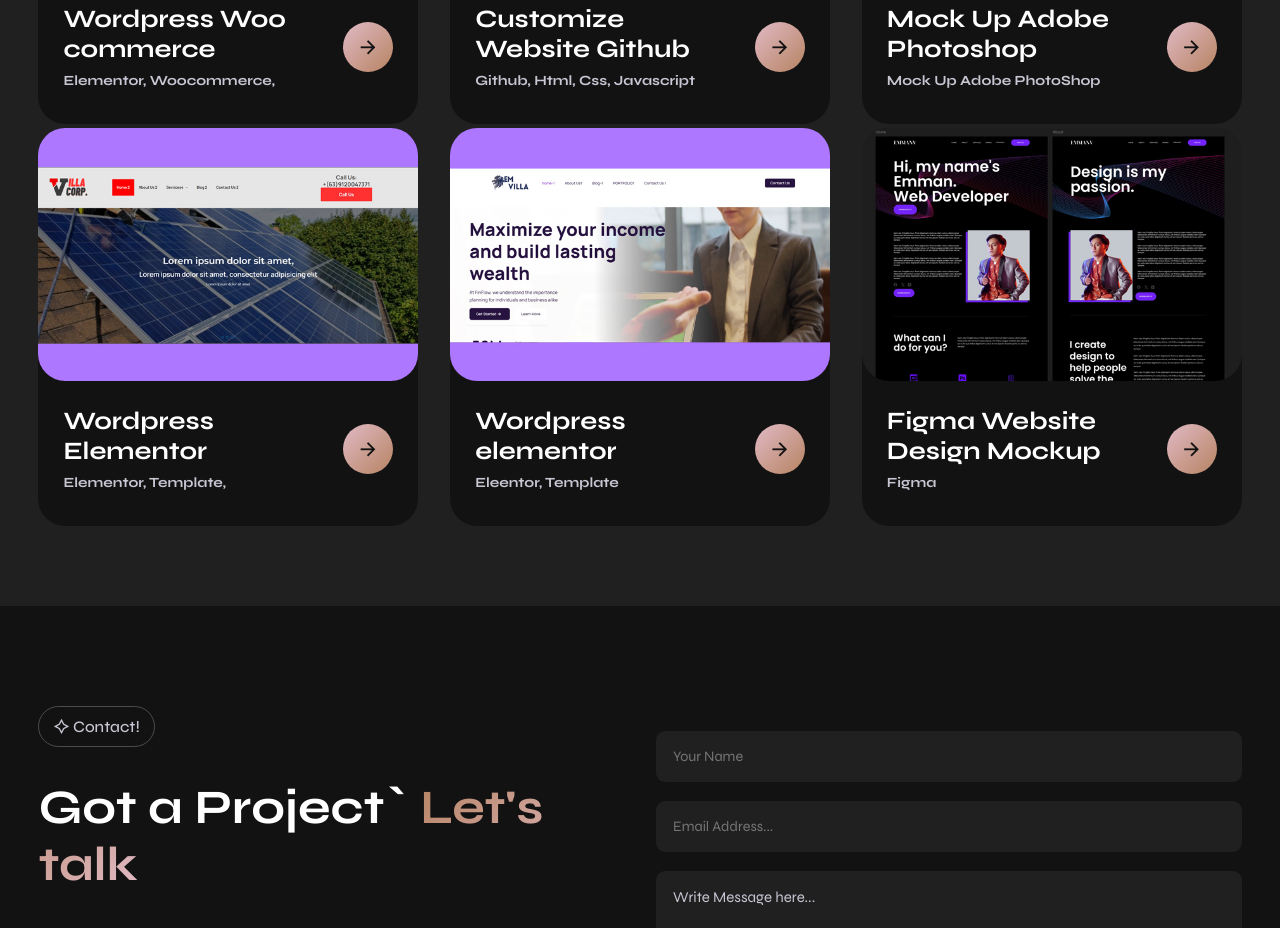
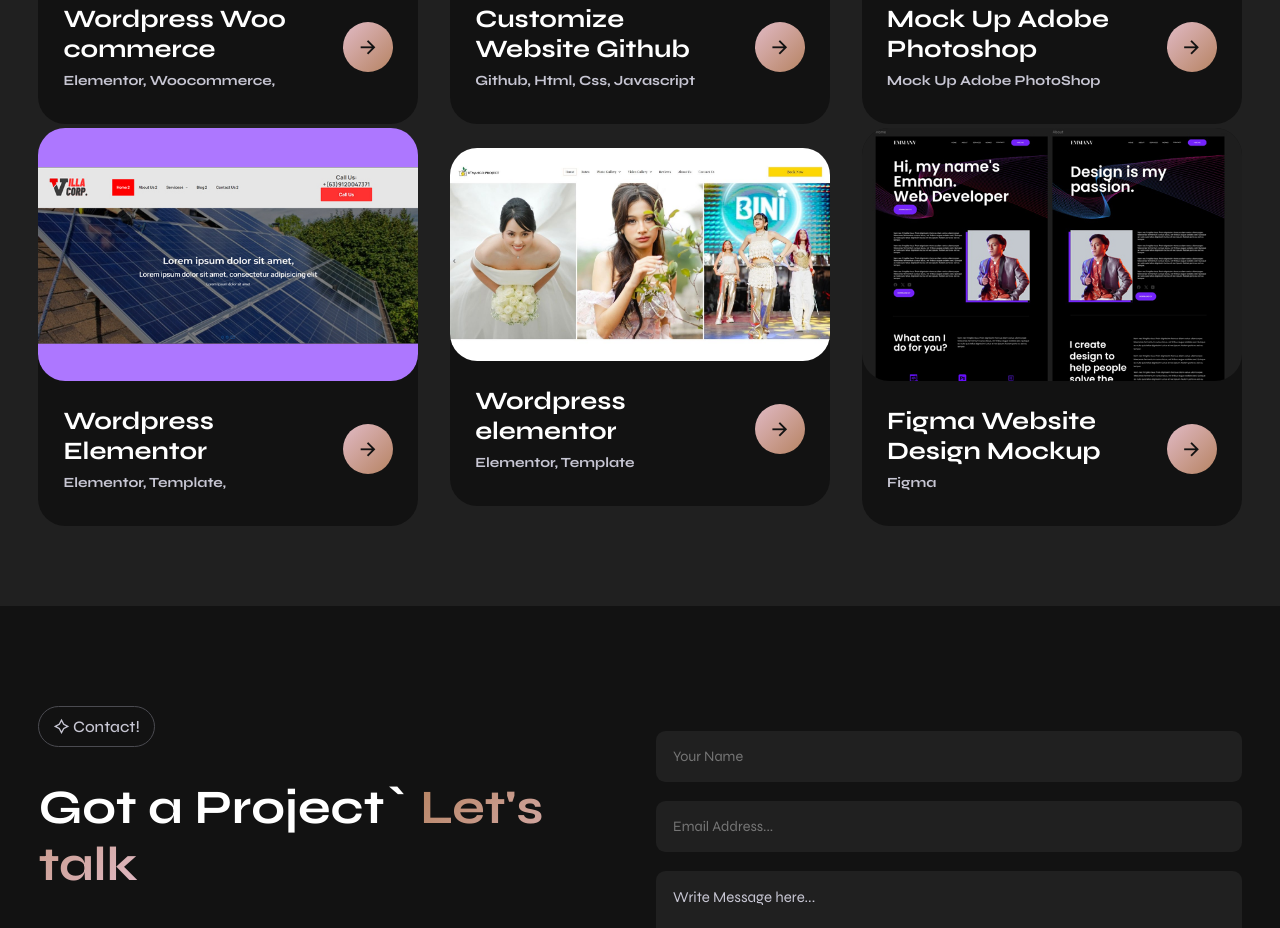
Before and after one commit to emman123484/Portfolio.io, a plain HTML site: page index.html in a window 1280 px wide. Shown: the part 3000-3928 px from the top of the page. Drawn offline with nearby package versions, Linux system fonts and the light colour scheme.

Commit message:
Update index.html

```diff
--- a/index.html
+++ b/index.html
@@ -251,13 +251,13 @@
 
                     <div class="row">
                         <div class="row-img">
-                            <img src="img/portfolio-1.jpg">
+                            <img src="img/D'Mango Projects.jpg">
 
                         </div>
                         <div class="row-in">
                             <div class="row-left">
                                 <h3>Wordpress elementor</h3>
-                                <h6>Eleentor, Template</h6>
+                                <h6>Elementor, Template</h6>
                             </div>
                             <div class="row-right">
                                 <a href="https://emmanuelv.xyz/home1/"><i class="ri-arrow-right-line"></i></a>
@@ -359,4 +359,5 @@
         <script src="script.js"></script>
 
     </body>
+
 </html>
```
